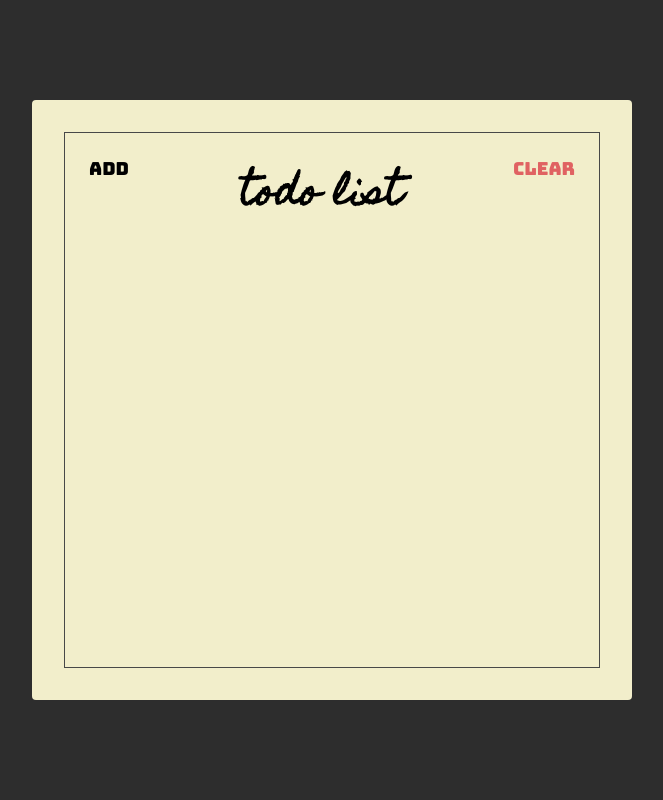
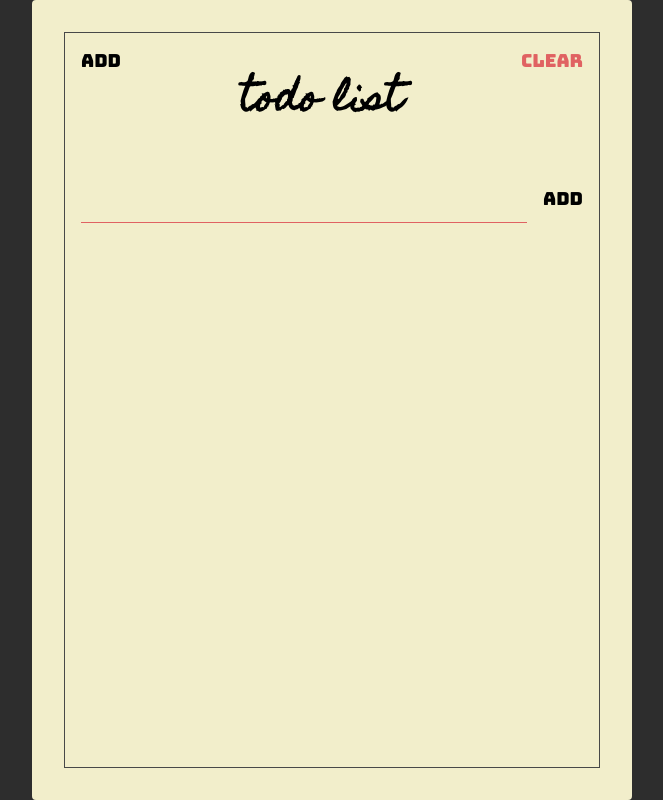
Before and after one commit to dickyhermawan12/react-test, a website: page index.html in a window 1280 px wide. Shown: the whole page, without its empty margins (308-971 px from the left). Drawn offline with Linux system fonts and the light colour scheme.

Commit message:
adding add & todo section

```diff
--- a/index.html
+++ b/index.html
@@ -14,11 +14,18 @@
   <body>
     <div class="container">
       <div class="frame">
-        <div class="header">
+        <section class="header">
           <button class="header-btn">Add</button>
           <h1 class="header-title">Todo List</h1>
           <button class="header-btn main-red-color">Clear</button>
-        </div>
+        </section>
+
+        <section class="add">
+          <form class="add-form">
+            <input type="text" class="add-input" />
+            <button class="add-btn">Add</button>
+          </form>
+        </section>
       </div>
     </div>
   </body>
--- a/styles.css
+++ b/styles.css
@@ -34,7 +34,7 @@ html {
 
 .container {
   width: 600px;
-  height: 600px;
+  height: 800px;
   background-color: #f2eecb;
   border-radius: 4px;
 
@@ -67,9 +67,48 @@ html {
   font-size: 1.8rem;
   font-family: "Bungee", sans-serif;
 
-  padding: 24px;
+  padding: 16px;
+  cursor: pointer;
 
   background: unset;
   border: unset;
   outline: unset;
 }
+
+.add {
+  padding: 16px;
+}
+
+.add-form {
+  display: flex;
+  align-items: flex-start;
+}
+
+.add-input {
+  background: unset;
+  border: unset;
+  padding: 0 64px;
+
+  flex: 1;
+
+  border-bottom: 1px solid var(--main-red-color);
+  outline: unset;
+
+  font-family: "Homemade Apple", sans-serif;
+  font-size: 1.6rem;
+  text-transform: lowercase;
+}
+
+.add-btn {
+  font-size: 1.8rem;
+  font-family: "Bungee", sans-serif;
+
+  padding: 16px;
+  padding-right: unset;
+  padding-top: unset;
+  cursor: pointer;
+
+  background: unset;
+  border: unset;
+  outline: unset;
+}
```
